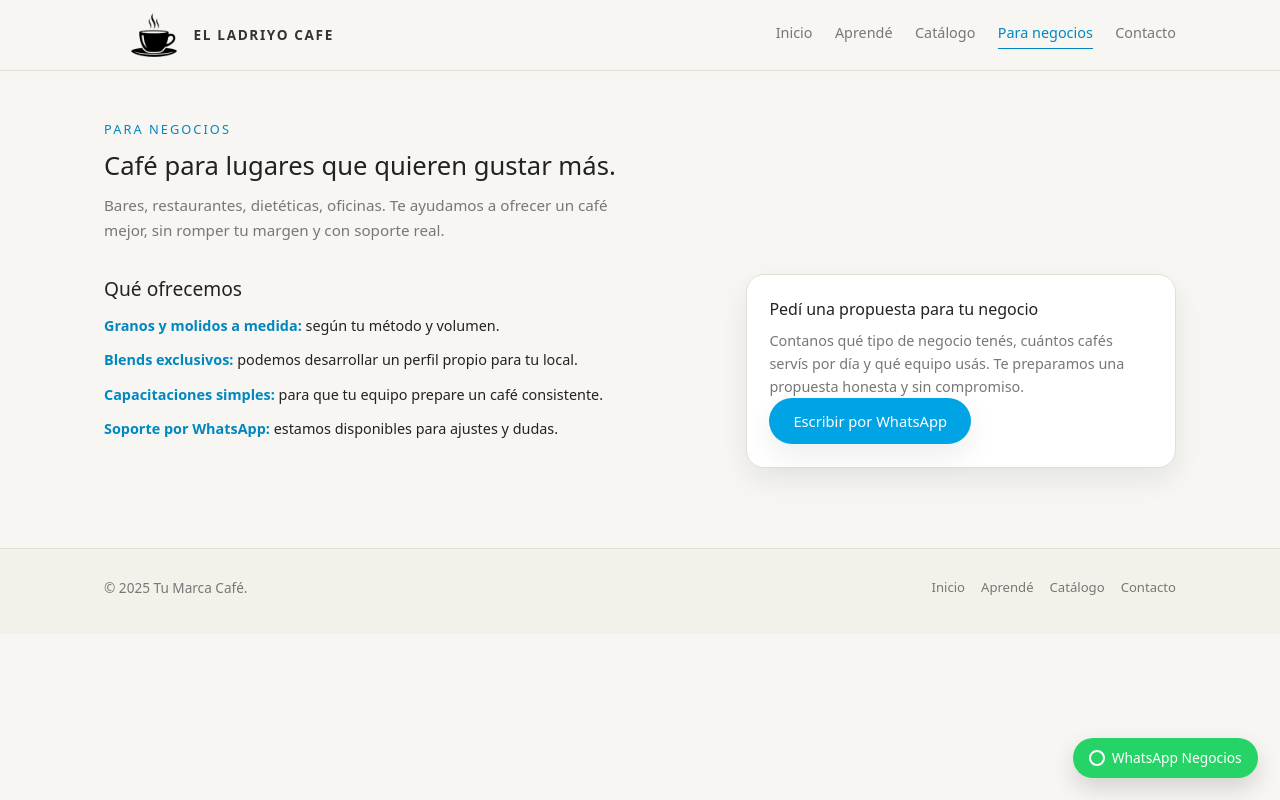
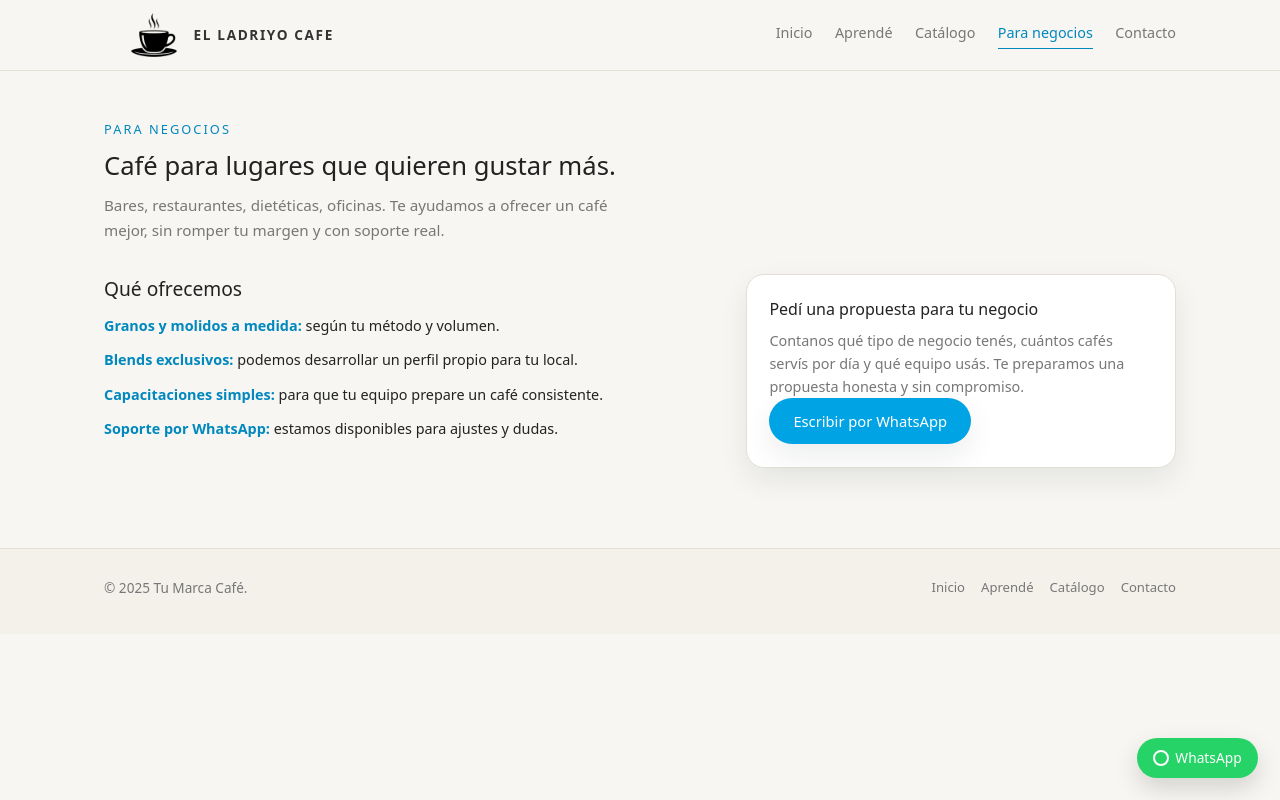
Before and after one commit to ramiroblanco12/Pagina-El-Ladriyo-, a plain HTML site: page b2b.html in a window 1280 px wide. Drawn offline with Linux system fonts and the light colour scheme.

Commit message:
actulizacion de errores

```diff
--- a/b2b.html
+++ b/b2b.html
@@ -77,13 +77,15 @@
         </div>
     </footer>
 
-    <div class="whatsapp-float">
-        <a href="https://wa.me/TU_NUMERO_DE_WSP?text=Hola!%20Quiero%20evaluar%20usar%20su%20caf%C3%A9%20en%20mi%20negocio." target="_blank" rel="noopener">
+
+    <div class="whatsapp-float" id="whatsapp">
+        <a href="https://wa.me/1169907208?text=Hola!%20Quiero%20asesor%C3%ADa%20para%20comprar%20caf%C3%A9." target="_blank" rel="noopener">
             <div class="whatsapp-float-circle"></div>
-            WhatsApp Negocios
+            WhatsApp
         </a>
     </div>
 </div>
+
 
 <script>
     document.getElementById('year').textContent = new Date().getFullYear();
```
Also changed, not shown: Index.html (+4 -4 lines), Learn.html (+4 -3 lines), contacto.html (+3 -2 lines), shop.html (+4 -3 lines), fotos/bolsa de cafe.png (renamed from bolsa de cafe.png).
